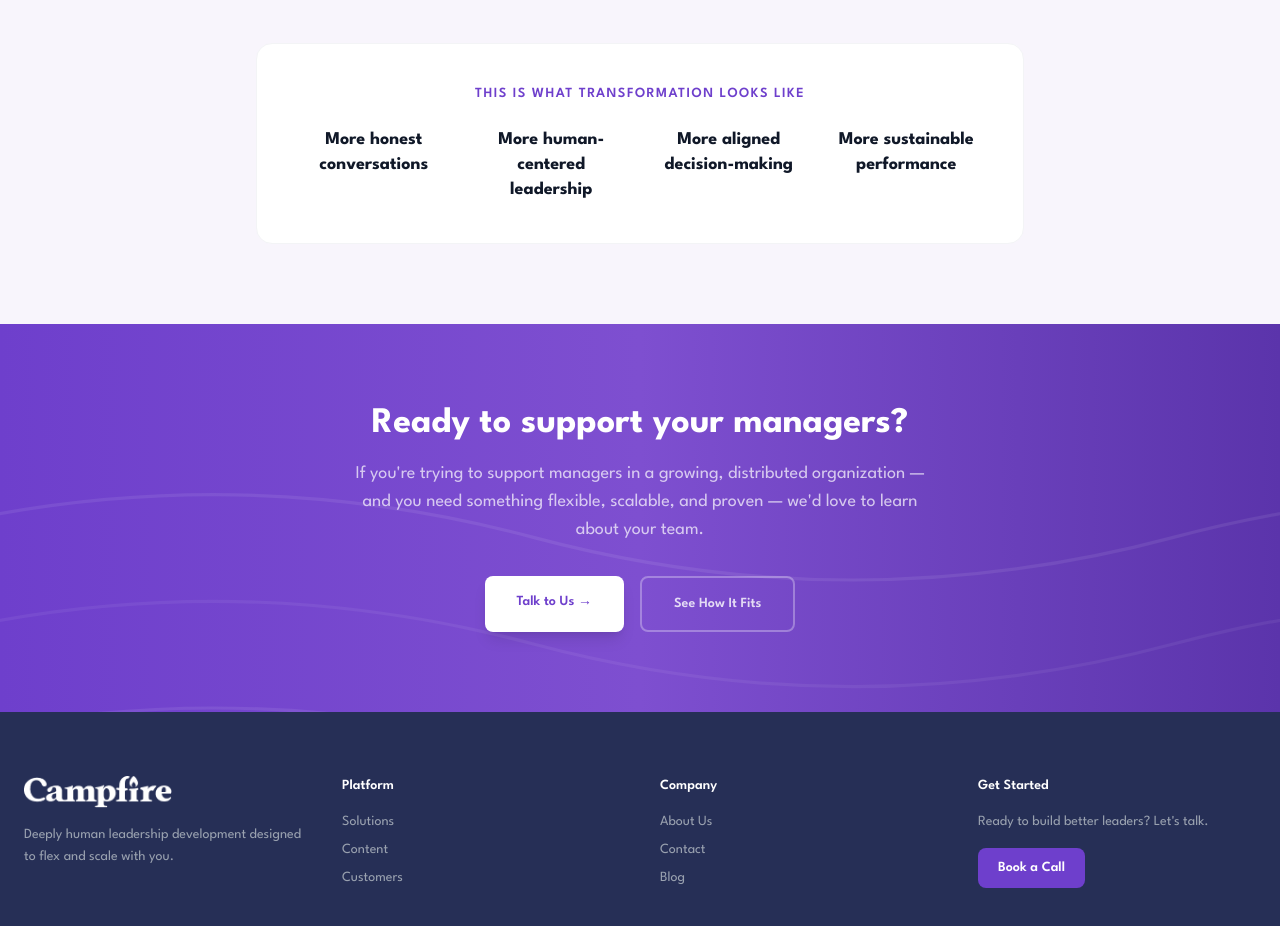
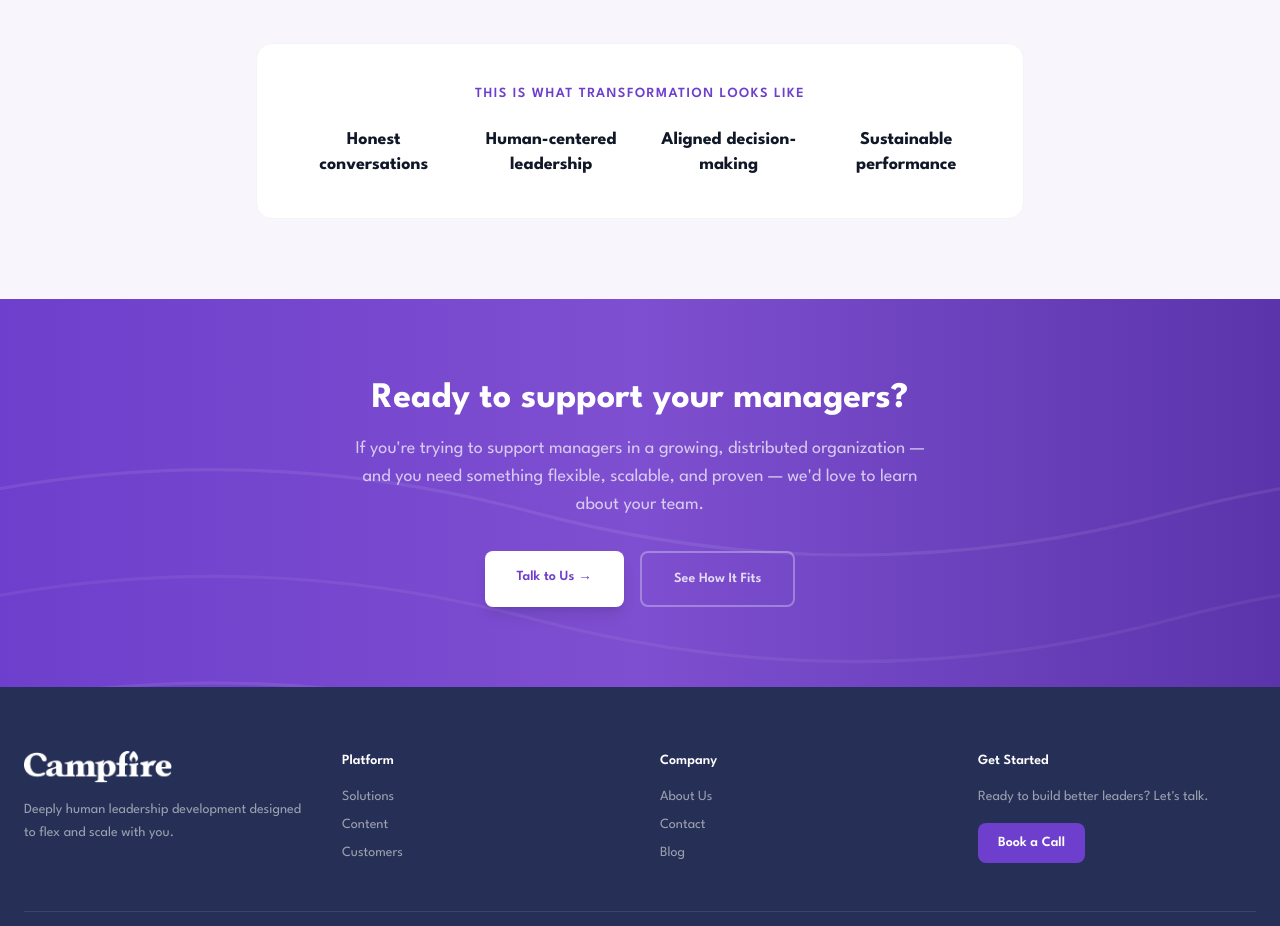
Before and after one commit to stevearntz/campfire-website, a Next.js app: page /about in a window 1280 px wide. Shown: the part 5720-6646 px from the top of the page. Built offline with nearby package versions, Linux system fonts and the light colour scheme; no server answers.

Commit message:
Remove 'More' prefix from transformation phrases
Co-Authored-By: Claude Opus 4.6 <noreply@anthropic.com>

```diff
--- a/app/about/page.tsx
+++ b/app/about/page.tsx
@@ -784,10 +784,10 @@ export default function AboutPage() {
             </p>
             <div className="grid grid-cols-2 md:grid-cols-4 gap-6">
               {[
-                "More honest conversations",
-                "More human-centered leadership",
-                "More aligned decision-making",
-                "More sustainable performance",
+                "Honest conversations",
+                "Human-centered leadership",
+                "Aligned decision-making",
+                "Sustainable performance",
               ].map((phrase) => (
                 <p
                   key={phrase}
```
